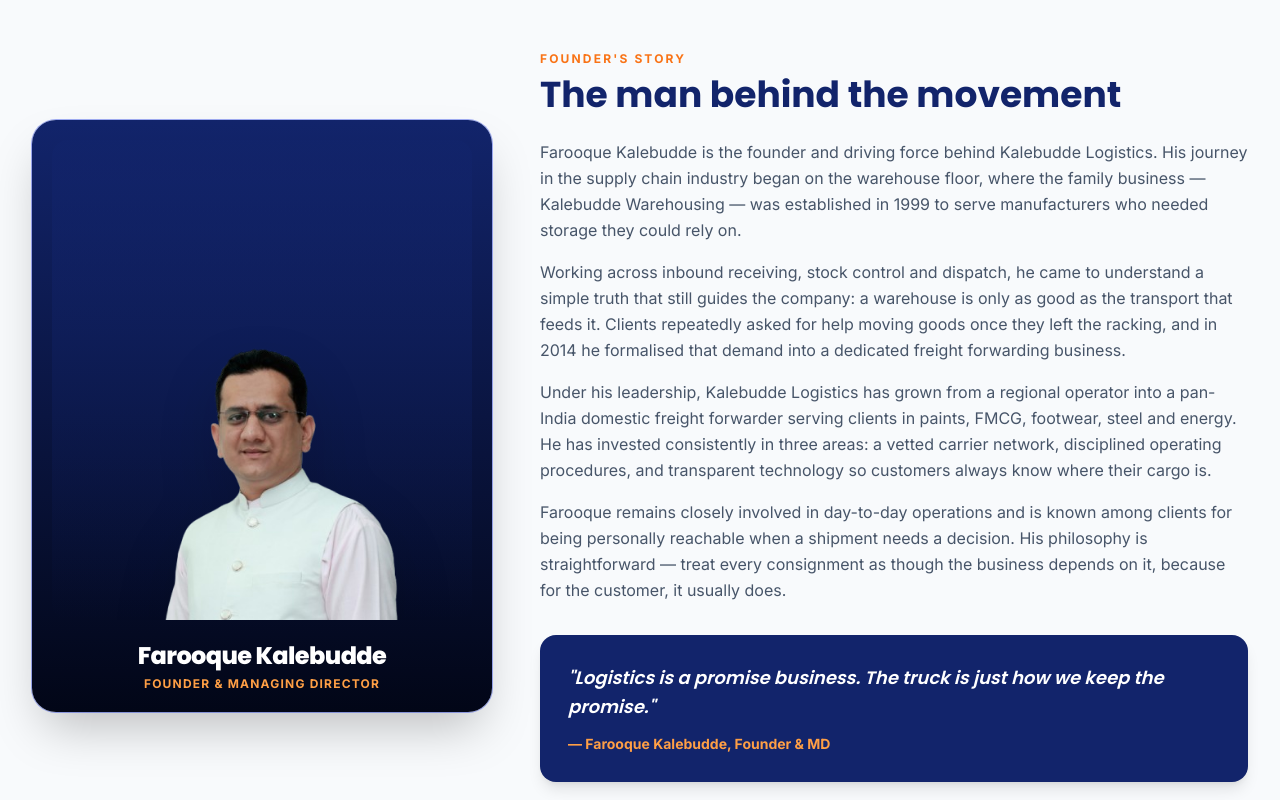
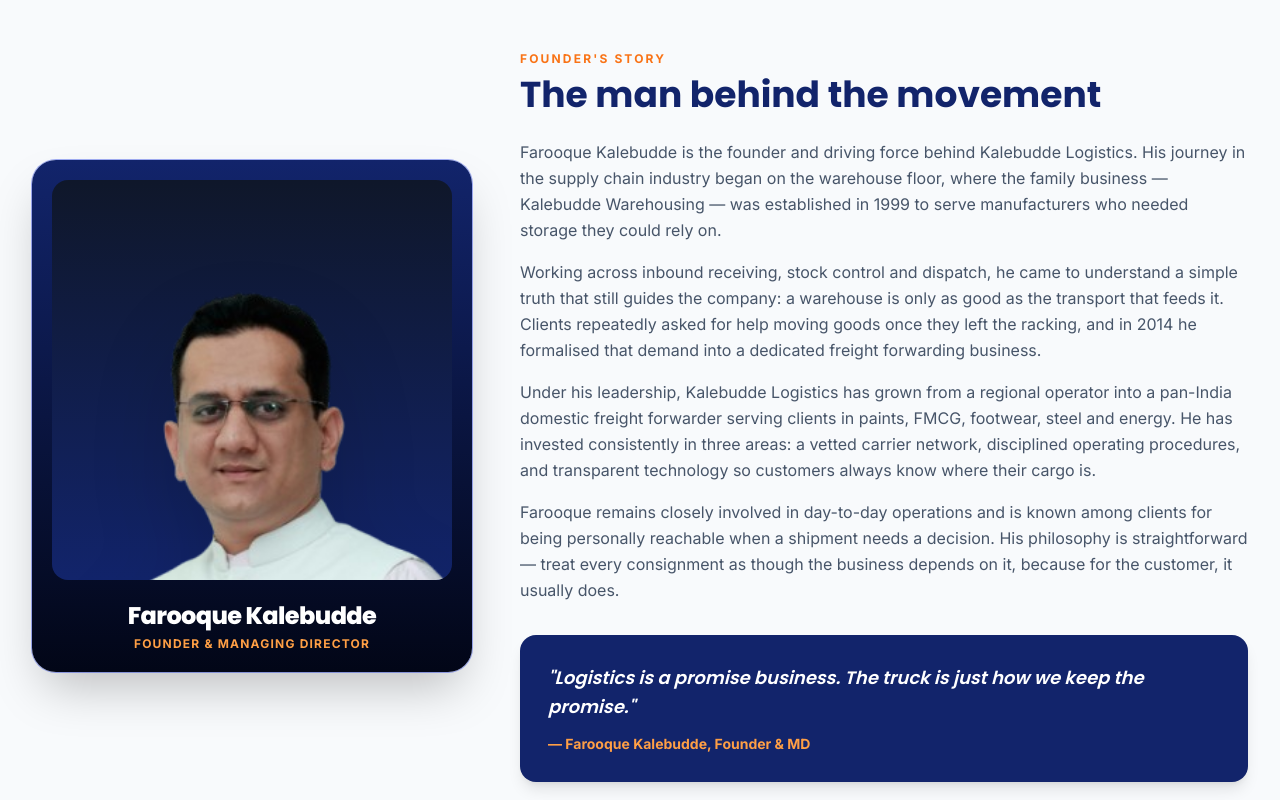
Before and after one commit to nadeemwebdev-max/kalebudde-logistics, a React (Vite) app in the folder frontend/: page /about in a window 1280 px wide. Shown: the part 1080-1880 px from the top of the page. Built offline with nearby package versions, Linux system fonts and the light colour scheme; no server answers.

Commit message:
Eliminate empty space above founder head by scaling and top-aligning portrait

```diff
--- a/frontend/src/pages/About.tsx
+++ b/frontend/src/pages/About.tsx
@@ -87,13 +87,13 @@
 
       {/* Founder Section */}
       <section className="bg-slate-50 py-20 border-y border-slate-200">
-        <div className="container-x grid items-center gap-12 lg:grid-cols-[460px,1fr]">
+        <div className="container-x grid items-center gap-12 lg:grid-cols-[440px,1fr]">
           <figure className="relative overflow-hidden rounded-3xl bg-gradient-to-b from-brand-900 via-brand-950 to-slate-950 p-5 shadow-2xl ring-1 ring-brand-700/40">
-            <div className="relative mx-auto flex h-[480px] w-full items-end justify-center overflow-hidden rounded-2xl bg-gradient-to-b from-brand-900/60 to-brand-950/90 pt-4">
+            <div className="relative mx-auto flex h-[400px] w-full items-top justify-center overflow-hidden rounded-2xl bg-gradient-to-b from-slate-900 via-brand-950 to-brand-900">
               <img
                 src="/images/founder.png"
                 alt="Farooque Kalebudde, Founder of Kalebudde Logistics"
-                className="h-full w-full object-contain object-bottom scale-110 drop-shadow-2xl transition duration-300 hover:scale-[1.13]"
+                className="h-full w-full object-cover object-top scale-[1.55] origin-top drop-shadow-2xl transition duration-300 hover:scale-[1.62]"
                 loading="lazy"
                 width={800}
                 height={1000}
```
